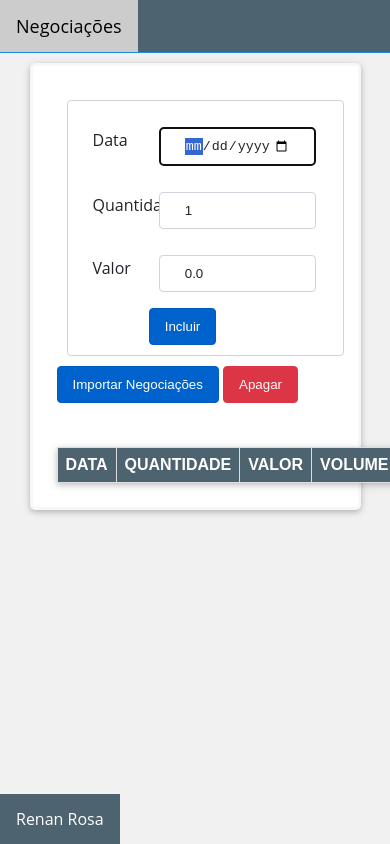
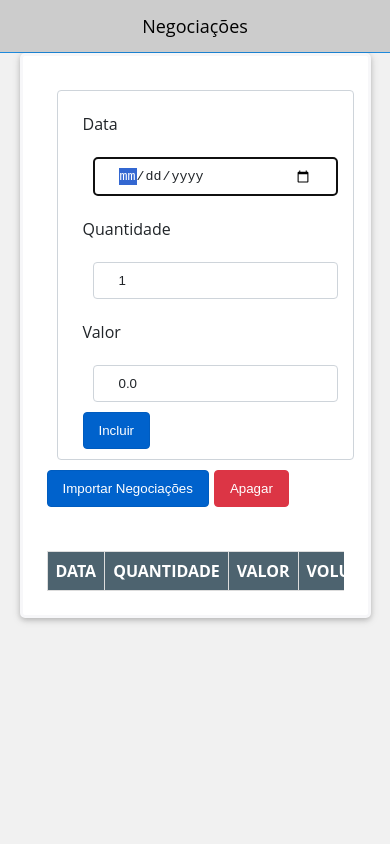
Before and after one commit to renan-throsa/tsbank, a website: page app/index.html in a window 390 px wide. Drawn offline with Linux system fonts and the light colour scheme.

Commit message:
Page is now responsive.

```diff
--- a/app/index.html
+++ b/app/index.html
@@ -3,6 +3,7 @@
 
 <head>
     <meta charset="UTF-8">
+    <meta name="viewport" content="width=device-width, initial-scale=1, shrink-to-fit=no">
     <title>Negociações</title>
     <link rel="stylesheet" href="css/style.css">
 </head>
@@ -11,7 +12,7 @@
     <header>
         <nav>
             <ul class="nav">
-                <li class="nav-item-left">
+                <li>
                     <a class="nav-link active" href="#">
                         <span class="glyphicon glyphicon-leaf"></span> Negociações
                     </a>
@@ -22,10 +23,8 @@
         <div id="mensagemView"></div>
     </header>
 
-    <main>
-        <div class="container">
+    <main class="container">
             <form class="form">
-
                 <div class="row">
                     <div class="col-25">
                         <label class="label" for="data">Data</label>
@@ -61,7 +60,7 @@
                 </div>
             </form>
 
-            <div>
+            <div class="group-button">
                 <button id="botao-importa" class="btn btn-primary" type="button">
                     Importar Negociações
                 </button>
@@ -74,18 +73,17 @@
             <br>
             <br>
 
-            <div id="negociacoesView"></div>
+            <div class="responsive-table" id="negociacoesView"></div>
             <script src="lib/jquery.min.js"></script>
             <script src="lib/system.js"></script>
             <script>
                 System.defaultJSExtensions = true;
                 System.import('js/app.js').catch(err => console.error(err));
             </script>
-        </div>
 
 
     </main>
-    <footer>Renan Rosa</footer>
+
 
 </body>
 
--- a/app/sass/base.scss
+++ b/app/sass/base.scss
@@ -15,24 +15,17 @@ body {
     list-style-type: none;
     margin: 0;
     padding: 0;
-    overflow: hidden;
-    background-color: #4d636f;
-    color: #fff;
+    display: flex;
+    background-color: $secondary-background-color;
+    color: $default-background-color;
     font-size: 18px;
     border-bottom: 1px solid #1e8adc;
 }
 
-.nav-item-left {
-    float: left;
-}
-
-.nav-item-right {
-    float: right;
-}
 
 .nav-link {
     display: block;
-    color: white;
+    color: $default-background-color;
     text-align: center;
     padding: 14px 16px;
     text-decoration: none;
@@ -60,22 +53,7 @@ main {
 }
 
 .container {
-    border-radius: 5px;
-    color: #000;
-    background-color: #fff;
-    border: solid #f7f7f9;
-    box-shadow: 0 2px 5px 0 rgba(0,0,0,0.16), 0 2px 10px 0 rgba(0,0,0,0.12);
+    @extend %default-container;
     padding: 1.5rem;
     border-width: .2rem;
-
 }
-
-footer {
-    background-color: #4d636f;
-    color: white;
-    text-align: center;
-    padding: 14px 16px;
-    position: absolute;
-    bottom: 0;
-    left: 0;
-}
--- a/app/sass/form.scss
+++ b/app/sass/form.scss
@@ -1,30 +1,20 @@
 .form-container {
-    border-radius: 5px;
+    @extend %default-container;
     padding: 20px;
-    color: #000;
-    background-color: #fff;
-    border: solid #f7f7f9;
-    box-shadow: 0 2px 5px 0 rgba(0,0,0,0.16), 0 2px 10px 0 rgba(0,0,0,0.12);
     margin: auto;
     width: 50%;
 }
 
-
-/* Clear floats after the columns */
-.row:after {
-    content: "";
-    display: table;
-    clear: both;
+.row{
+    display: flex;
 }
 
 .col-25 {
-    float: left;
     width: 25%;
     margin-top: 6px;
 }
 
 .col-75 {
-    float: left;
     width: 70%;
     margin-top: 6px;
 }
@@ -35,14 +25,13 @@
 }
 
 .form {
-    display: block;
     width: 100%;
     padding: 10px 25px;
     margin: 10px;
     border-radius: .25rem;
     border: 1px solid #ced4da;
     color: #212529;
-    background-color: #fff;
+    background-color: $default-background-color;
 }
 
     .form[readonly] {
--- /dev/null
+++ b/app/sass/mobile.scss
@@ -0,0 +1,23 @@
+@media screen and (max-width: 768px) {
+  .col-25, .col-75 {
+      width: 100%;
+      margin-top: 0;
+  }
+
+  .nav, .row {
+      flex-direction: column;
+  }
+
+  .responsive-table {
+    overflow: scroll;
+}
+
+  .group-button {
+      display: flex;
+      align-items: center;
+
+      button {
+          margin-right: 5px;
+      }
+  }
+}
--- a/app/sass/style.scss
+++ b/app/sass/style.scss
@@ -1,5 +1,7 @@
+@import "./variables.scss";
 @import "./base.scss";
 @import "./table";
 @import "./button";
 @import "./form";
 @import "./message";
+@import "./mobile"
--- a/app/sass/table.scss
+++ b/app/sass/table.scss
@@ -1,16 +1,15 @@
 table {
-    background: #fff;
+    background-color: $default-background-color;
     color: #000;
     width: 100%;
     border-collapse: collapse;
-    font-family: Arial, Helvetica, sans-serif;
     box-shadow: 0 2px 5px 0 rgba(0,0,0,0.16), 0 2px 10px 0 rgba(0,0,0,0.12);
 }
 
 th {
     text-align: left;
     border: 1px solid #ddd;
-    background-color: #4d636f;
+    background-color: $secondary-background-color;
     color: white;
     padding: 8px;
 }
--- a/app/sass/variables.scss
+++ b/app/sass/variables.scss
@@ -0,0 +1,11 @@
+$default-border:0 2px 5px 0 rgba(0,0,0,0.16), 0 2px 10px 0 rgba(0,0,0,0.12);
+$default-background-color: #ffffff;
+$secondary-background-color:#4d636f;
+
+%default-container{
+    border-radius: 5px;
+    color: #000;
+    background-color: $default-background-color;
+    border: solid #f7f7f9;
+    box-shadow: $default-border;
+}
```
Also changed, not shown: app/css/style.css.
